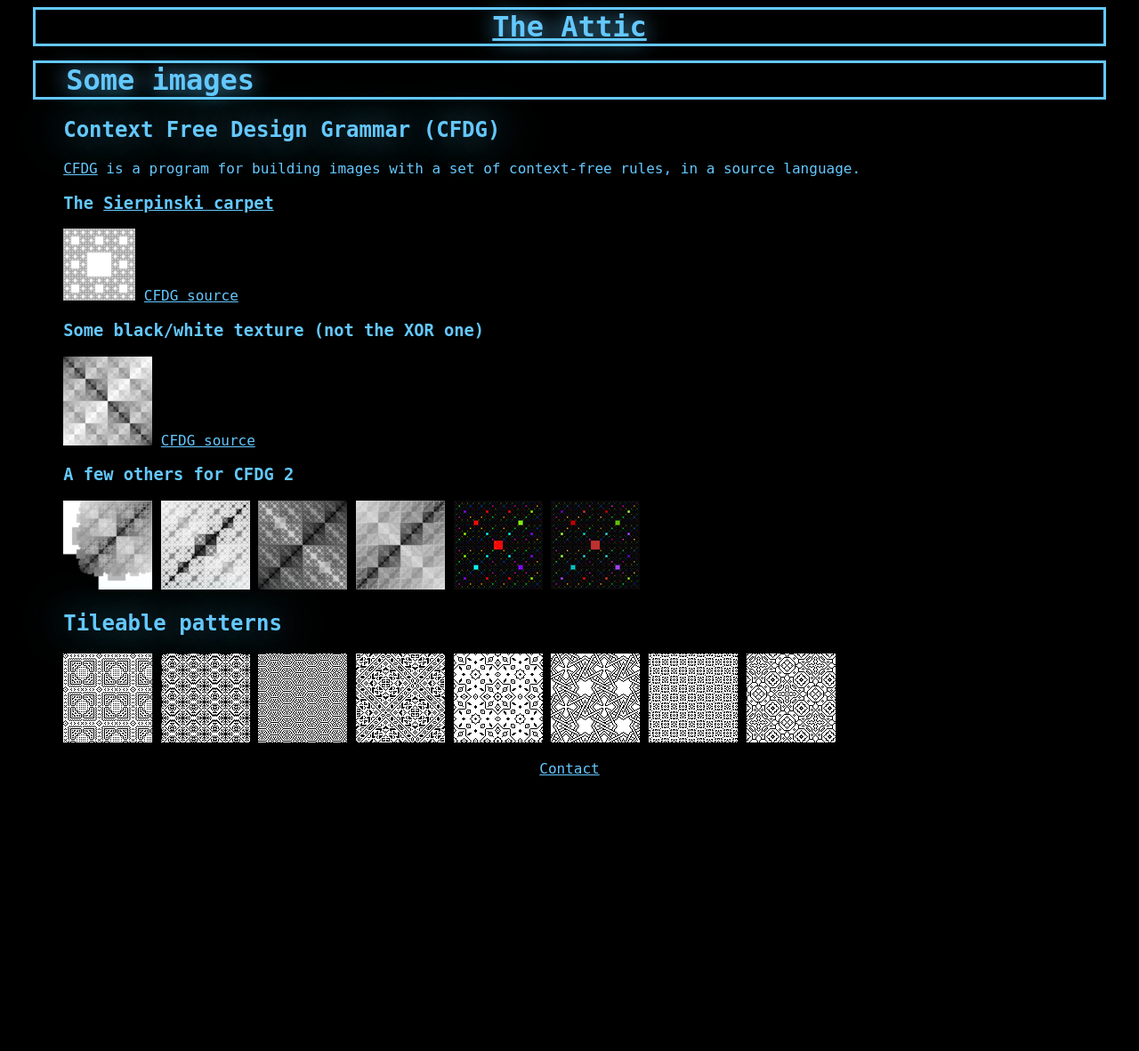
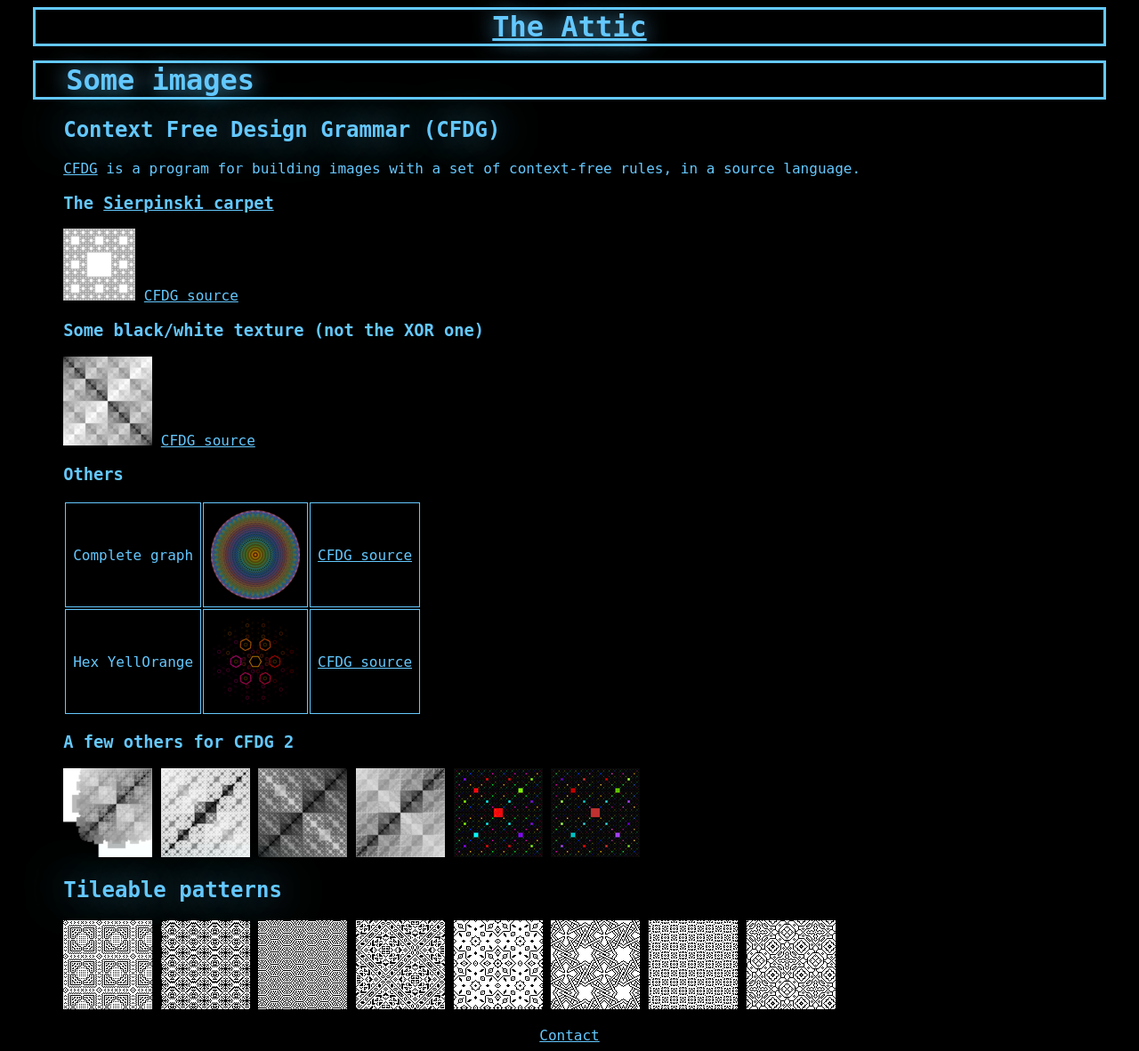
Before and after one commit to hydrargyrum/hydrargyrum.github.io, a Jekyll site: the page built from gfx/index.md, in a window 1280 px wide. Shown: the whole page at 89% size. Built offline with Jekyll 4.4.1, drawn with Linux system fonts in a browser that asks for light colours; Markdown is read by kramdown in place of the engine named in the settings; before the commit the page ends 900 px from its top, so only the background shows below that.

Commit message:
Add 2 CFDG pictures

```diff
--- a/css/oldie.css
+++ b/css/oldie.css
@@ -1,15 +1,17 @@
-body {
-	font-family: DejaVu Sans Mono, Monaco, Inconsolata, Consolas, monospace, Courier New;
-	background-color: #000;
-}
-
 /* 64c8fe */
 /* a7e1f2 */
 /* 73C2FB */
 
+body {
+	font-family: DejaVu Sans Mono, Monaco, Inconsolata, Consolas, monospace, Courier New;
+	background-color: #000;
+
+	color: #64c8fe;
+}
+
 .content, .header, .footer {
-	color: #64c8fe;
-	background: #000;
+	/*color: #64c8fe;
+	background: #000;*/
 	border-width: 0em .3em;
 
 	margin-left: 5%;
@@ -61,3 +63,10 @@ pre {
 	padding-left: .5em;
 	margin-left: .5em;
 }
+
+td {
+	border: solid #64c8fe;
+	border-width: .1em;
+	padding: .5em;
+
+}
--- a/gfx/index.md
+++ b/gfx/index.md
@@ -16,6 +16,12 @@ layout: mine
 ### Some black/white texture (not the XOR one) ###
 
 [![Black/White square thumbnail](cfdg/tn-sq3-2.png)](cfdg/sq3-2.png) [CFDG source](cfdg/sq3-2.cfdg)
+
+### Others ###
+
+| Complete graph | [![Complete Graph](cfdg/tn-complete-graph-2-1024.png)](cfdg/complete-graph-2-1024.png) | [CFDG source](cfdg/complete-graph-2.cfdg) |
+| Hex YellOrange | [![Hex YellOrange](cfdg/tn-hex-yellorange.png)](cfdg/hex-yellorange.png) | [CFDG source](cfdg/hex-yellorange.cfdg) |
+
 
 ### A few others for CFDG 2 ###
 
```
Also changed, not shown: gfx/cfdg/hex-yellorange.png (added), gfx/cfdg/tn-complete-graph-2-1024.png (added), gfx/cfdg/tn-hex-yellorange.png (added), 3 other files.
